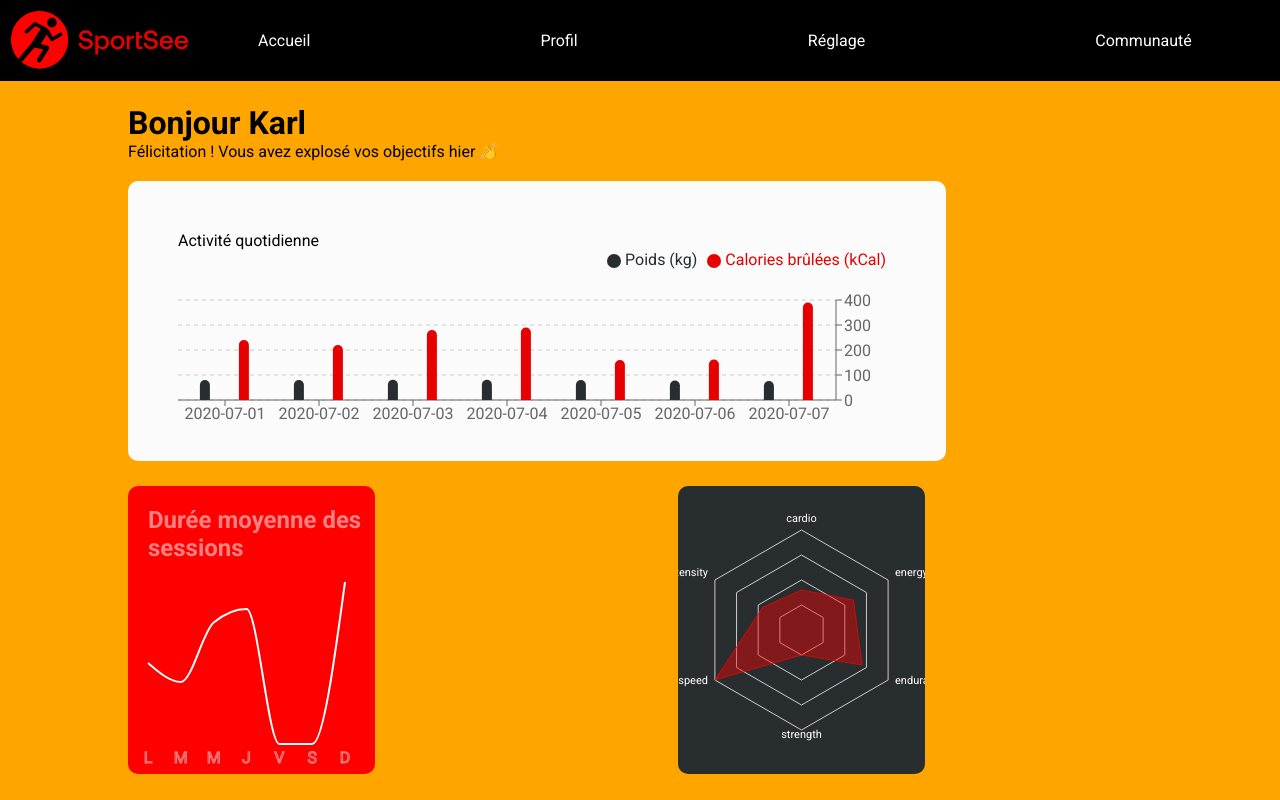
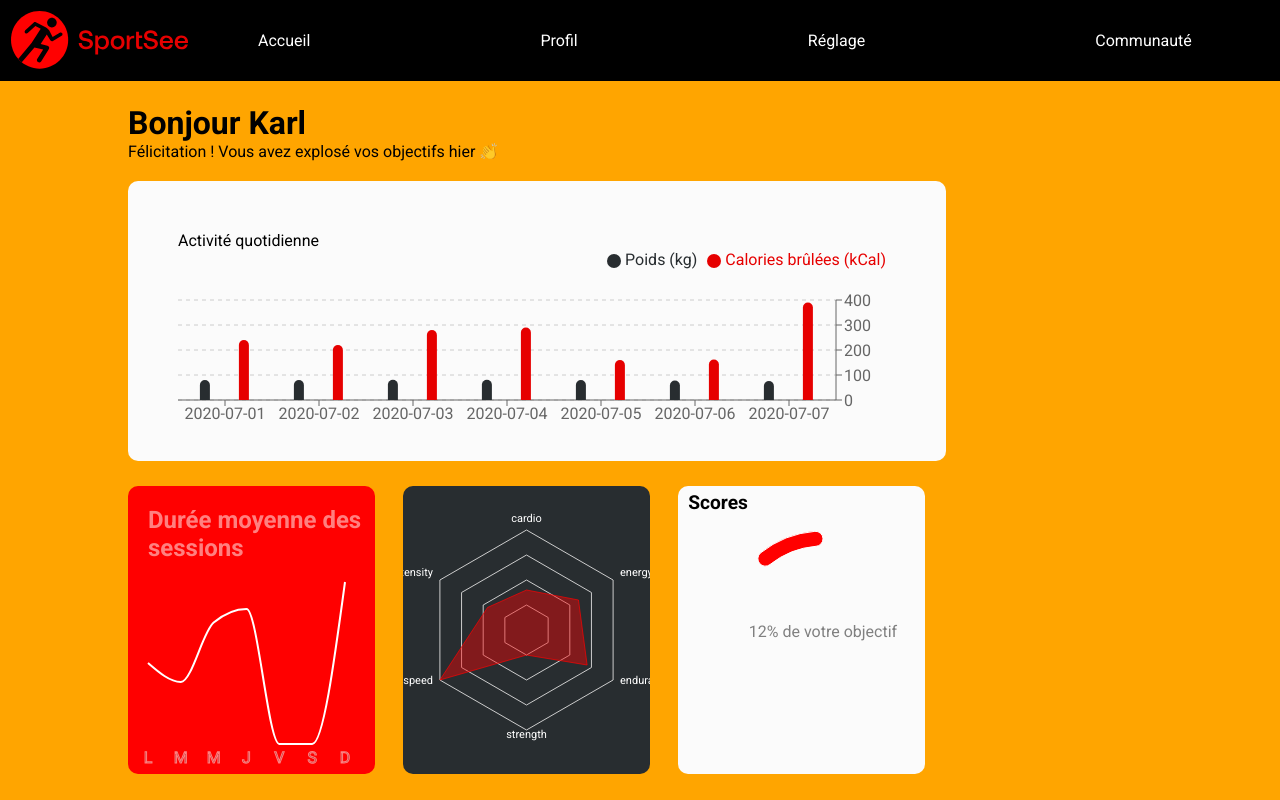
Before and after one commit to Halloween47/sportsee, a React (Create React App) app: page /dashboard/12 in a window 1280 px wide. Built offline with nearby package versions, Linux system fonts and the light colour scheme.

Commit message:
Graph "score" OK

```diff
--- a/src/components/recharts/PieChart/PieChartPerso.jsx
+++ b/src/components/recharts/PieChart/PieChartPerso.jsx
@@ -3,32 +3,41 @@ import {PieChart, Pie, Label, ResponsiveContainer} from 'recharts';
 function PieChartPerso(props) {
     let data = props.dataUser;
     console.log(data);
-    let todayScore = data.todayScore * 100 + "% de votre objectif";
+    let todayScore;
+    if (data[0].todayScore) {
+        todayScore = data[0].todayScore * 100 + "% de votre objectif";
+    } else {
+        todayScore = data[0].score * 100 + "% de votre objectif";
+
+    }
 
     console.log(todayScore);
 
-    let dataTab = [data];
-    console.log(dataTab);
+    // let dataTab = [data];
+    // console.log(dataTab);
 
-    let resultatAngle = parseInt(todayScore) * 360 / 100;
-    console.log(resultatAngle);
+    let resultatAngleTodayScore = parseInt(todayScore) * 360 / 100;
+    console.log(resultatAngleTodayScore);
+    const dataKeyToUse = data[0].todayScore ? "todayScore" : "score";
 
     return (
         <ResponsiveContainer width="100%" height="100%"
-                             style={{backgroundColor: '#FBFBFB', borderRadius: '10px', paddingLeft: "15px"}}>
-
+                             style={{backgroundColor: '#FBFBFB', borderRadius: '10px', paddingLeft: "0px"}}>
+<h2 className='score'>Scores</h2>
             <PieChart width={400} height={400}>
                 <Pie
-                    data={dataTab}
-                    dataKey="todayScore"
-                    cx={150}
-                    cy={150}
+                    // data={dataTab}
+                    data={data}
+                    dataKey={dataKeyToUse}
+                    cx={140}
+                    cy={140}
                     innerRadius={85}
                     outerRadius={100}
                     fill="#FF0000"
                     startAngle={90}
-                    endAngle={resultatAngle + 90}
+                    endAngle={resultatAngleTodayScore + 90}
                     cornerRadius={10}
+                    isAnimationActive={true}
                 >
                     <Label value={todayScore} position="center"/>
                 </Pie>
--- a/src/components/recharts/PieChart/_pieChartPerso.scss
+++ b/src/components/recharts/PieChart/_pieChartPerso.scss
@@ -2,4 +2,5 @@
     // background-color: red;
     width: 40%;
     height: 50vh;
+
 }
--- a/src/pages/dashboard/_dashboard.scss
+++ b/src/pages/dashboard/_dashboard.scss
@@ -44,7 +44,19 @@
                         .zoneChart {
                             // background-color: red;
                             width: 31%;height: 36vh;
+                            // width: 300px;height: 300px;
                             margin-top: 5px;
+                            position: relative;
+
+                            .score {
+                                position: absolute;
+                                top: 0;
+                                left: 10px;
+                                margin-top: 5px;
+                                margin-left: 0;
+                                padding: 0;
+                                font-size: 1.2rem;
+                            }
                         }
                     }
                 }
--- a/src/pages/dashboard/index.jsx
+++ b/src/pages/dashboard/index.jsx
@@ -7,6 +7,7 @@ import Sidebar from '../../components/sidebar/sidebar';
 import SimpleBarChart from '../../components/recharts/simplebarchart/simplebarchart';
 import LineChartPerso from "../../components/recharts/linechart/linechartperso";
 import RadarChartPerso from "../../components/recharts/radarchart/radarchartperso";
+import PieChartPerso from "../../components/recharts/piechart/piechartperso";
 
 import Loader from '../../components/loader/loader';
 
@@ -65,7 +66,7 @@ function Dashboard() {
               dataService.getPerf(idUserinteger),
             ]);
             setUser(userData);
-            // console.log(userData);
+            console.log(userData);
             setActivity(activityData);
             // console.log(activityData);
             setSessions(sessionData);
@@ -128,6 +129,9 @@ function Dashboard() {
                                         <div className="zoneChart">
                                             <RadarChartPerso dataPerformances={performances} />
                                         </div>
+                                        <div className="zoneChart">
+                                            <PieChartPerso dataUser={user} />
+                                        </div>
                                     </div>
                                 </div>
                             </div>
--- a/src/services/dataService.js
+++ b/src/services/dataService.js
@@ -27,7 +27,7 @@ export class DataService {
       if (this.isMocked) {
           let sessions = await axios.get('http://localhost:3000/datasMocked.json')
               .then(reponse => reponse.data.sessions);
- return sessions.filter(session => session.userId === userId);
+         return sessions.filter(session => session.userId === userId);
       }
   }
 
--- a/src/styles.css
+++ b/src/styles.css
@@ -86,6 +86,16 @@
   width: 31%;
   height: 36vh;
   margin-top: 5px;
+  position: relative;
+}
+.page-dashboard .body-dashboard .section-dashboard .section-chart .zone-chart .zone-multiGraph .zoneChart .score {
+  position: absolute;
+  top: 0;
+  left: 10px;
+  margin-top: 5px;
+  margin-left: 0;
+  padding: 0;
+  font-size: 1.2rem;
 }
 .page-dashboard .body-dashboard .section-dashboard .section-chart .zone-details {
   background-color: white;
```
Also changed, not shown: 1 other file (tests, documents, lock files or other folders).
